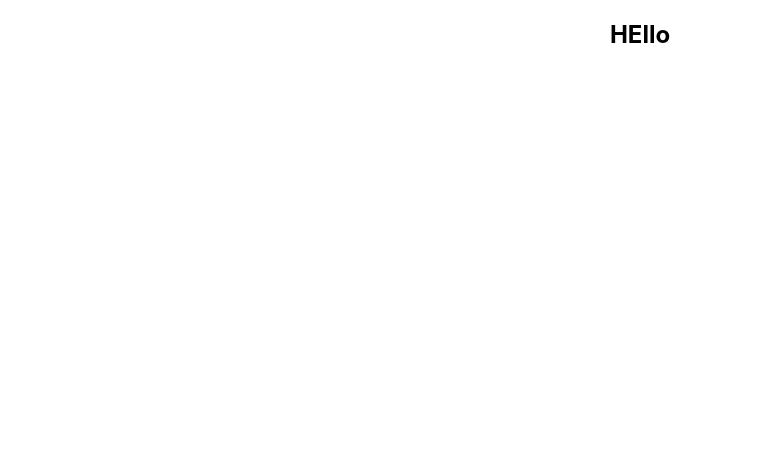
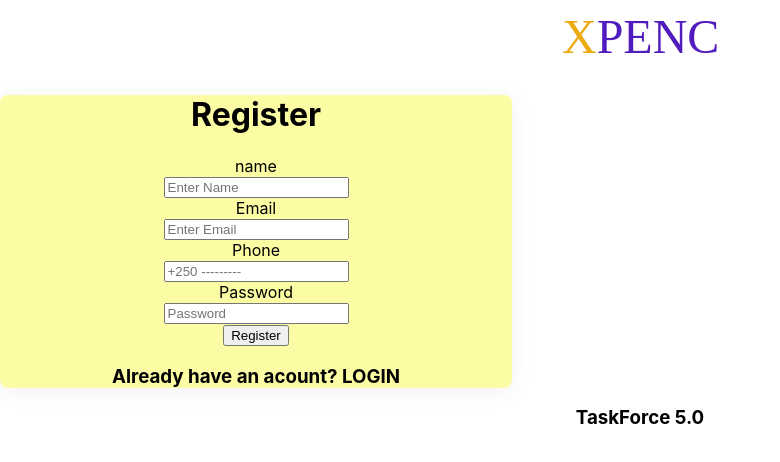
Before and after one commit to maniplek/xpence-frontend, a React (Create React App) app in the folder frontend/: page / in a window 1280 px wide. Shown: the top 462 px of the page, without its empty margins (0-780 px from the left). Built offline with nearby package versions, Linux system fonts and the light colour scheme.

Commit message:
added signup

```diff
--- a/frontend/src/App.css
+++ b/frontend/src/App.css
@@ -1,38 +1,19 @@
+body{
+  min-height: 100vh;
+}
 .App {
   text-align: center;
+
 }
-
-.App-logo {
-  height: 40vmin;
-  pointer-events: none;
+form {
+/* background-color: blue; */
+background: #fcfca4 0% 0% no-repeat padding-box;
+box-shadow: 0px 3px 24px #0000000F;
+border-radius: 8px;
+opacity: 1;
+text-align: center;
+top: 211px;
+left: 704px;
+width: 512px;
+/* height: 620px; */
 }
-
-@media (prefers-reduced-motion: no-preference) {
-  .App-logo {
-    animation: App-logo-spin infinite 20s linear;
-  }
-}
-
-.App-header {
-  background-color: #282c34;
-  min-height: 100vh;
-  display: flex;
-  flex-direction: column;
-  align-items: center;
-  justify-content: center;
-  font-size: calc(10px + 2vmin);
-  color: white;
-}
-
-.App-link {
-  color: #61dafb;
-}
-
-@keyframes App-logo-spin {
-  from {
-    transform: rotate(0deg);
-  }
-  to {
-    transform: rotate(360deg);
-  }
-}
--- a/frontend/src/App.js
+++ b/frontend/src/App.js
@@ -1,10 +1,13 @@
-import logo from './logo.svg';
-import './App.css';
+import "./App.css";
+import Login from "./components/Login";
+import Signup from "./components/Signup";
 
 function App() {
   return (
     <div className="App">
-<h2>HEllo</h2>
+
+      <Login/>
+      <Signup/>
     </div>
   );
 }
--- /dev/null
+++ b/frontend/src/components/Login.js
@@ -0,0 +1,13 @@
+import React from 'react'
+
+function Login() {
+    return (
+        <div className="logi-page">
+            <form action="">
+
+            </form>
+        </div>
+    )
+}
+
+export default Login
--- /dev/null
+++ b/frontend/src/components/Signup.js
@@ -0,0 +1,42 @@
+import React from "react";
+import img from "../assets/XPENCE.svg";
+
+function Signup() {
+  return (
+    <div className="signup-page">
+      <img src={img} alt="logo"></img>
+      <form action="">
+        <h1>Register</h1>
+        <div>
+          <label for="name">name</label>
+          <br />
+          <input type="text" name="name" placeholder="Enter Name" />
+        </div>
+        <div>
+          <label for="email">Email</label>
+          <br />
+          <input type="email" name="name" placeholder="Enter Email" />
+        </div>
+        <div>
+          <label for="Phone">Phone</label>
+          <br />
+          <input type="number" name="phone" placeholder="+250 ---------" />
+        </div>
+        <div>
+          <label for="Password">Password</label>
+          <br />
+          <input type="password" name="password" placeholder="Password" />
+        </div>
+        <di>
+          <button>Register</button>
+        </di>
+        <div>
+          <h3>Already have an acount? LOGIN</h3>
+        </div>
+      </form>
+      <h3>TaskForce 5.0</h3>
+    </div>
+  );
+}
+
+export default Signup;
--- /dev/null
+++ b/package.json
@@ -0,0 +1,5 @@
+{
+  "dependencies": {
+    "@material-ui/core": "^4.12.3"
+  }
+}
```
Also changed, not shown: frontend/src/assets/XPENCE.svg (added), 1 other file (tests, documents, lock files or other folders).
